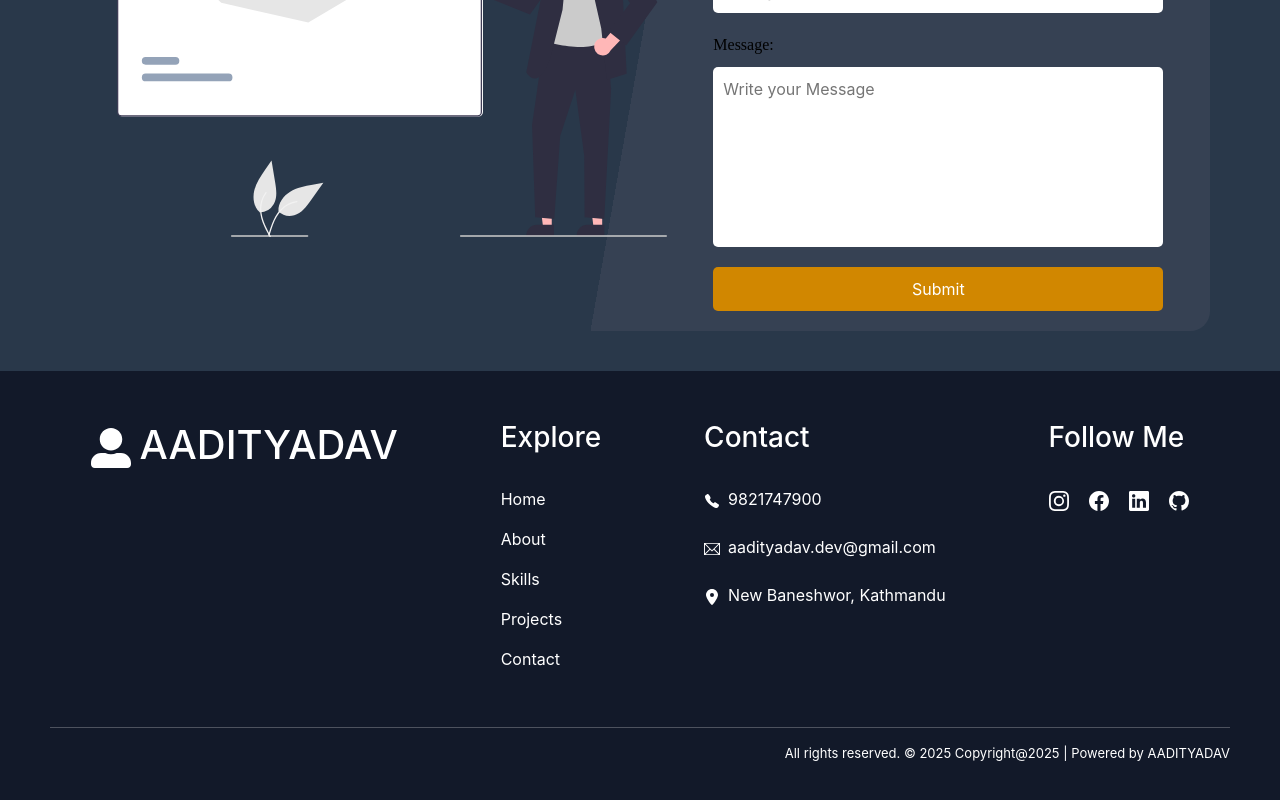
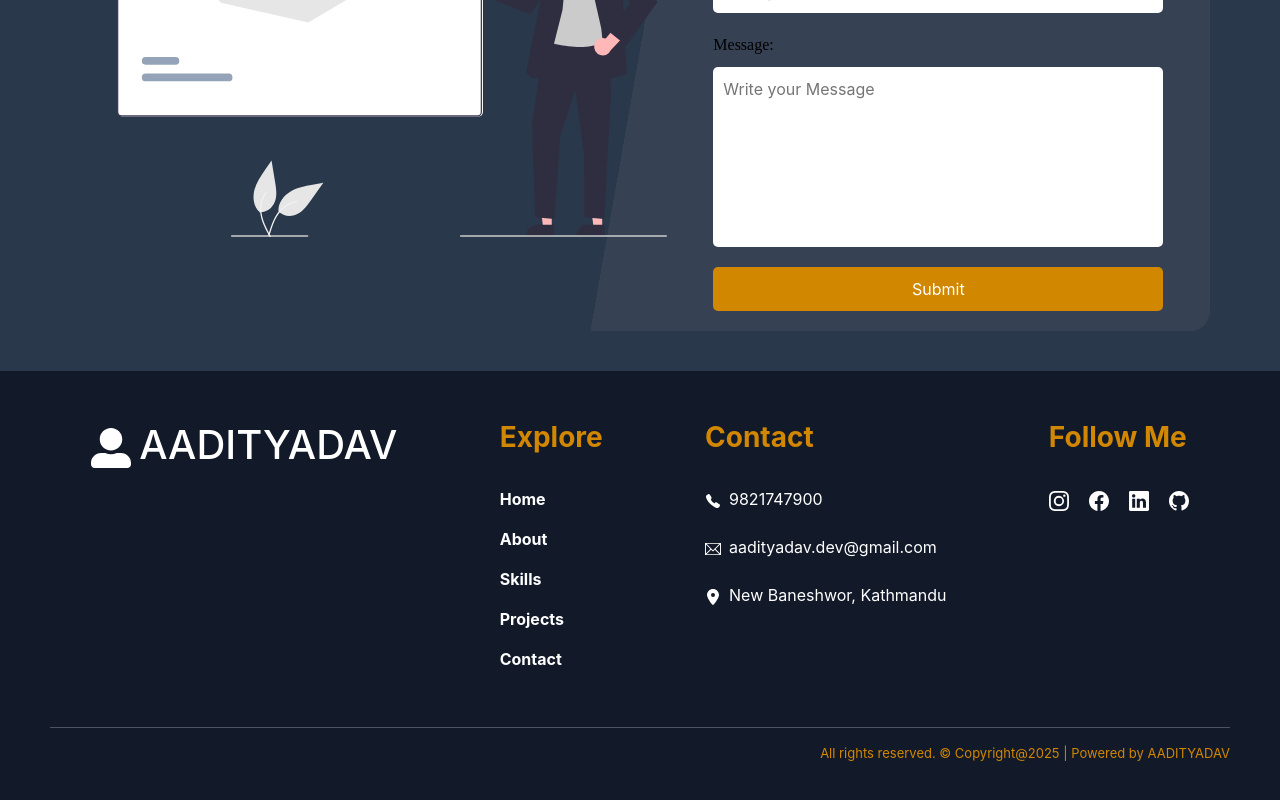
Before and after one commit to Aadityadav191/PORTFOLIO, a React (Create React App) app: page / in a window 1280 px wide. Shown: the part 4349-5149 px from the top of the page. Built offline with nearby package versions, Linux system fonts and the light colour scheme.

Commit message:
feat:Updated footer style

```diff
--- a/src/Components/Footer/Footer.css
+++ b/src/Components/Footer/Footer.css
@@ -2,6 +2,10 @@
   background-color: #121929;
   padding: 50px;
   color: #ffffff;
+}
+h3{
+  color: #d18701;
+  font-weight: bold;
 }
 
 .footercontent {
@@ -13,11 +17,13 @@
 .Fcontact:hover {
   transform: scale(0.9);
   transform: translateX(7px);
+  color: #d18701;
 }
 
 .Fsocialicon > a:hover {
   transform: scale(1.5);
   transition: transform 1s ease;
+  color: #d18701;
 }
 
 .Fsocialicon {
@@ -29,14 +35,17 @@
 
 .copyright {
   font-size: small;
+  color: #d18701;
 }
 
 .footercontent section p {
   cursor: pointer;
   transition: color 0.3s ease;
+  font-weight: bolder;
 }
 .footercontent section p:hover {
-  transform: translateX(5px);
+ transform: scale(1.25);
+  transition: transform 1s ease;  color: #d18701;
 }
 
 /* Responsive styles */
--- a/src/Components/Footer/Footer.js
+++ b/src/Components/Footer/Footer.js
@@ -137,7 +137,7 @@ export default function Footer() {
         <hr />
 
         <aside align="right" className="copyright">
-          All rights reserved. © 2025 Copyright@2025 | Powered by AADITYADAV
+          All rights reserved. © Copyright@2025 | Powered by AADITYADAV
         </aside>
       </footer>
     </>
```
